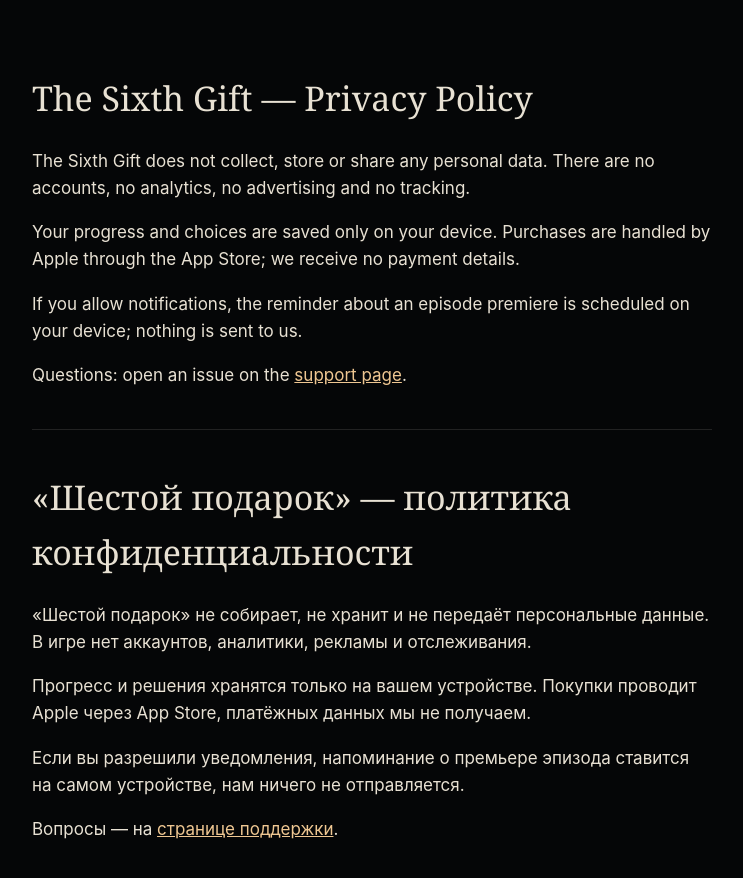
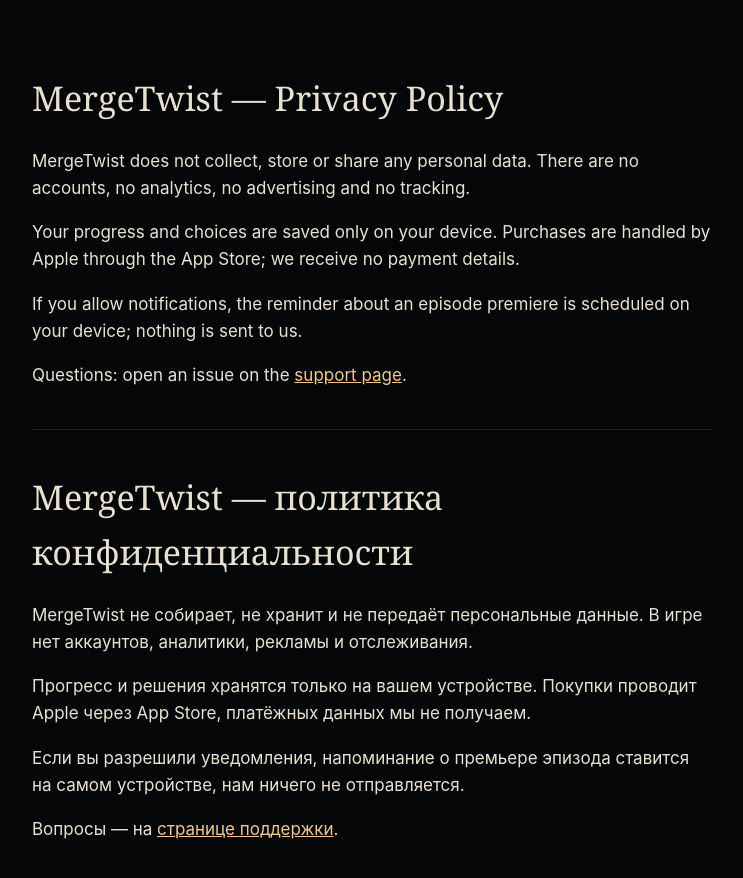
Before and after one commit to MergeTwist/mergetwist-site, a plain HTML site: page privacy.html in a window 1280 px wide. Shown: the whole page, without its empty margins (268-1011 px from the left). Drawn offline with Linux system fonts and the light colour scheme.

Commit message:
Группа GitLab mergetwist: match, адреса сайта поддержки и политики, Pages для сайта, имя MergeTwist в register
Co-Authored-By: Claude Opus 5.5 <noreply@anthropic.com>

```diff
--- a/privacy.html
+++ b/privacy.html
@@ -1,14 +1,14 @@
 <!doctype html><html lang="en"><head><meta charset="utf-8"><meta name="viewport" content="width=device-width,initial-scale=1">
-<title>The Sixth Gift — Privacy</title><style>body{background:#050607;color:#e8e1d3;font:17px/1.6 -apple-system,Helvetica,Arial,sans-serif;max-width:680px;margin:0 auto;padding:48px 20px}
+<title>MergeTwist — Privacy</title><style>body{background:#050607;color:#e8e1d3;font:17px/1.6 -apple-system,Helvetica,Arial,sans-serif;max-width:680px;margin:0 auto;padding:48px 20px}
 h1,h2{font-family:Georgia,serif;font-weight:500}a{color:#efc792}hr{border:0;border-top:1px solid #222;margin:40px 0}</style></head><body>
-<h1>The Sixth Gift — Privacy Policy</h1>
-<p>The Sixth Gift does not collect, store or share any personal data. There are no accounts, no analytics, no advertising and no tracking.</p>
+<h1>MergeTwist — Privacy Policy</h1>
+<p>MergeTwist does not collect, store or share any personal data. There are no accounts, no analytics, no advertising and no tracking.</p>
 <p>Your progress and choices are saved only on your device. Purchases are handled by Apple through the App Store; we receive no payment details.</p>
 <p>If you allow notifications, the reminder about an episode premiere is scheduled on your device; nothing is sent to us.</p>
 <p>Questions: open an issue on the <a href="./">support page</a>.</p>
 <hr>
-<h1>«Шестой подарок» — политика конфиденциальности</h1>
-<p>«Шестой подарок» не собирает, не хранит и не передаёт персональные данные. В игре нет аккаунтов, аналитики, рекламы и отслеживания.</p>
+<h1>MergeTwist — политика конфиденциальности</h1>
+<p>MergeTwist не собирает, не хранит и не передаёт персональные данные. В игре нет аккаунтов, аналитики, рекламы и отслеживания.</p>
 <p>Прогресс и решения хранятся только на вашем устройстве. Покупки проводит Apple через App Store, платёжных данных мы не получаем.</p>
 <p>Если вы разрешили уведомления, напоминание о премьере эпизода ставится на самом устройстве, нам ничего не отправляется.</p>
 <p>Вопросы — на <a href="./">странице поддержки</a>.</p>
```
Also changed, not shown: index.html (+3 -3 lines), 1 other file.
